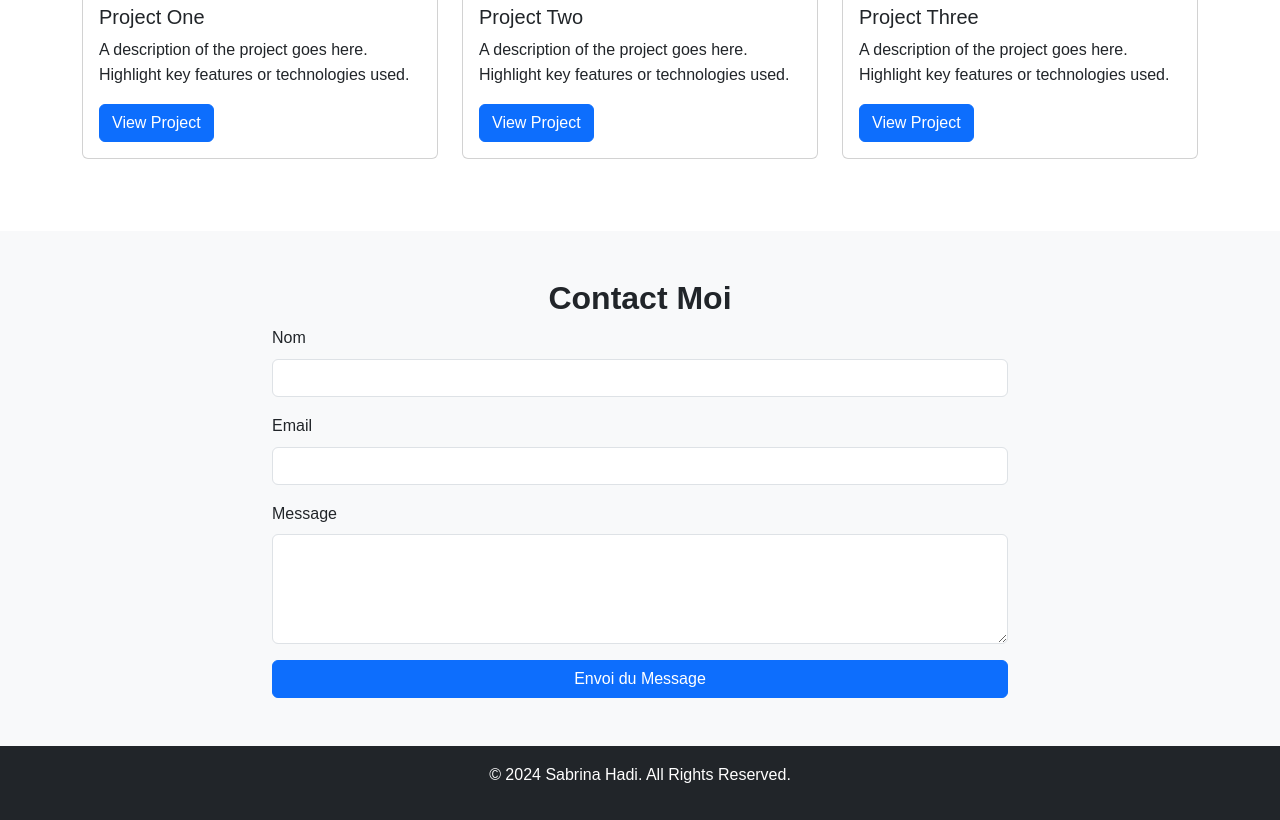
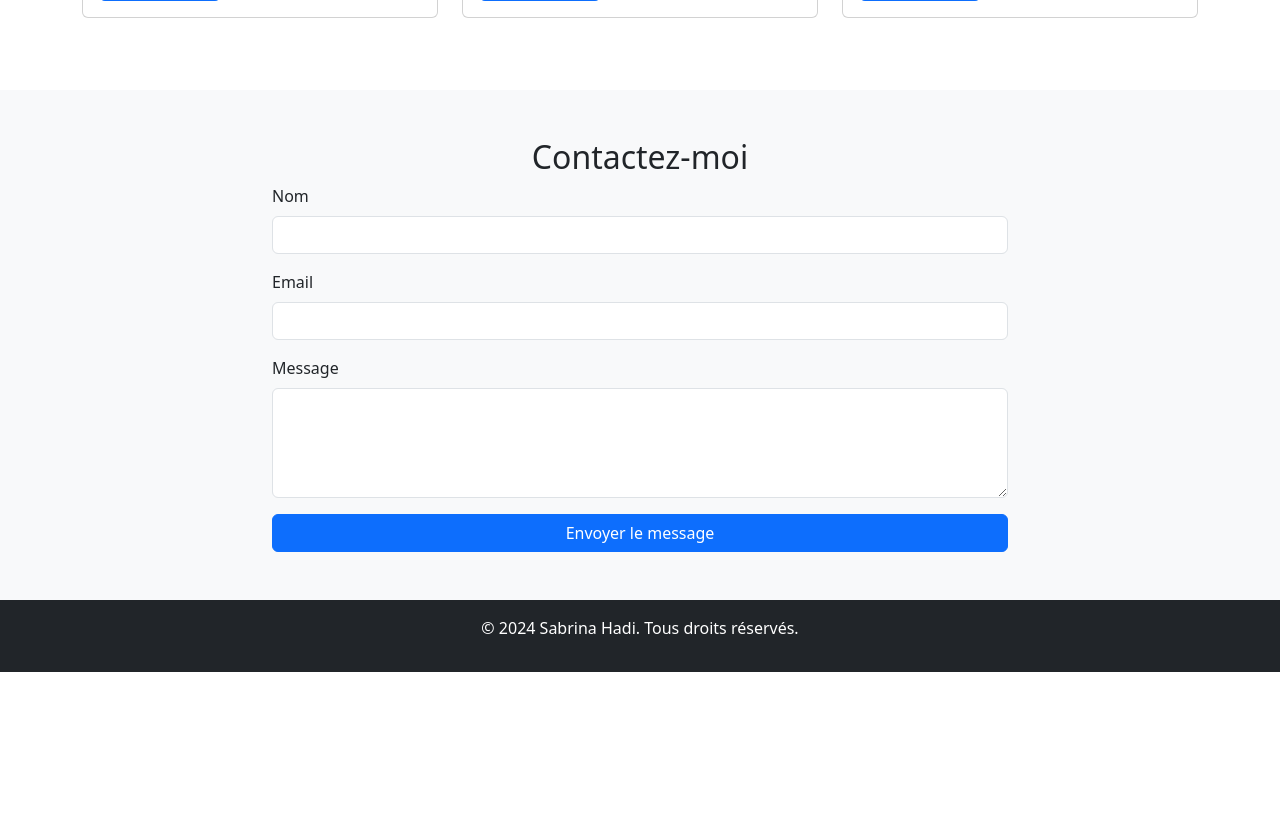
Before and after one commit to hsabrina1/portfolio, a PHP site: page / in a window 1280 px wide. Shown: the part 2073-2893 px from the top of the page. After the commit the page ends 2745 px from the top, so only its background shows below. Run offline with PHP 8.4, Linux system fonts and the light colour scheme.

Commit message:
Add files via upload

```diff
--- a/portfolio/Assets/Css/header.css
+++ b/portfolio/Assets/Css/header.css
@@ -15,7 +15,7 @@ h1, h2, h3 {
 }
 
 header {
-    background: #007bff;
+    background: #4989cd;
     color: #fff;
     padding: 100px 0;
 }
@@ -38,7 +38,7 @@ header h1 {
 
 #skills .skill i {
     font-size: 3rem;
-    color: #007bff;
+    color: #11404d;
     margin-bottom: 10px;
 }
 
--- a/portfolio/index.php
+++ b/portfolio/index.php
@@ -1,5 +1,5 @@
 <!DOCTYPE html>
-<html lang="en">
+<html lang="fr">
 
 <head>
     <meta charset="UTF-8">
@@ -12,16 +12,16 @@
 
 <body>
     <!-- Header -->
-    <header>
-        <?php include '_header.php'; ?>
-    </header>
+    <!-- <header> -->
+        <!-- <?php include '_header.php'; ?> -->
+    <!-- </header> -->
 
     <!-- Image de fond -->
     <section>
-        <img src="./Assets/Images/imagedefond.png" alt="Image de fond" class="img-fluid w-100">
+        <img src="./Assets/Images/imagedefond.jpg" alt="Image de fond" class="img-fluid w-100">
         <div class="container text-center">
-            <h1 class="display-4 mt-4">Sabrina HADI</h1>
-            <p> Développeur web </p>
+            <h1 class="display-4 mt-4">Sabrina Hadi</h1>
+            <p>Développeuse web</p>
         </div>
     </section>
 
@@ -36,7 +36,7 @@
             <div class="collapse navbar-collapse" id="navbarNav">
                 <ul class="navbar-nav ms-auto">
                     <li class="nav-item">
-                        <a class="nav-link active" href="#about">A propos de moi</a>
+                        <a class="nav-link active" href="#about">À propos de moi</a>
                     </li>
                     <li class="nav-item">
                         <a class="nav-link" href="#skills">Compétences</a>
@@ -52,13 +52,13 @@
         </div>
     </nav>
 
-    <!-- About Section -->
+    <!-- Section À propos -->
     <section id="about" class="py-5">
         <div class="container">
             <div class="row align-items-center">
                 <div class="col-lg-6">
-                    <h2>A propos de moi</h2>
-                    <p class="lead">I am a passionate web developer with experience in building and maintaining responsive websites. My expertise is in HTML, CSS, JavaScript, and PHP.</p>
+                    <h2>À propos de moi</h2>
+                    <p class="lead">Développeuse web passionnée, spécialisée dans la création de sites web réactifs et fonctionnels. J’ai une expérience solide en HTML, CSS, JavaScript et PHP, ce qui me permet de réaliser des projets complets et robustes.</p>
                 </div>
                 <div class="col-lg-6">
                     <img src="assets/images/profile.jpg" alt="Sabrina Hadi" class="img-fluid rounded-circle">
@@ -67,7 +67,7 @@
         </div>
     </section>
 
-    <!-- Skills Section -->
+    <!-- Section Compétences -->
     <section id="skills" class="bg-light py-5">
         <div class="container">
             <h2 class="text-center">Mes compétences</h2>
@@ -76,62 +76,62 @@
                     <div class="skill">
                         <i class="bi bi-code-slash fs-1"></i>
                         <h3>HTML & CSS</h3>
-                        <p>Expert in crafting beautiful and responsive web pages.</p>
+                        <p>Création de pages web attractives et adaptées à tout type d’appareil.</p>
                     </div>
                 </div>
                 <div class="col-md-4">
                     <div class="skill">
                         <i class="bi bi-file-code fs-1"></i>
                         <h3>JavaScript</h3>
-                        <p>Proficient in adding interactivity to websites with JS.</p>
+                        <p>Ajout d’interactivité et dynamisme aux sites pour une meilleure expérience utilisateur.</p>
                     </div>
                 </div>
                 <div class="col-md-4">
                     <div class="skill">
                         <i class="bi bi-server fs-1"></i>
                         <h3>PHP & MySQL</h3>
-                        <p>Experience in backend development and database management.</p>
+                        <p>Développement backend et gestion de bases de données pour des sites fonctionnels et sécurisés.</p>
                     </div>
                 </div>
             </div>
         </div>
     </section>
 
-    <!-- Projects Section -->
+    <!-- Section Projets -->
     <section id="projects" class="py-5">
         <div class="container">
-            <h2 class="text-center">Mes Projets</h2>
+            <h2 class="text-center">Mes projets</h2>
             <div class="row">
-                <!-- Project 1 -->
+                <!-- Projet 1 -->
                 <div class="col-md-4">
                     <div class="card mb-4">
-                        <img src="assets/images/project1.jpg" class="card-img-top" alt="Project 1">
+                        <img src="assets/images/project1.jpg" class="card-img-top" alt="Projet 1">
                         <div class="card-body">
-                            <h5 class="card-title">Project One</h5>
-                            <p class="card-text">A description of the project goes here. Highlight key features or technologies used.</p>
-                            <a href="#" class="btn btn-primary">View Project</a>
+                            <h5 class="card-title">Projet Un</h5>
+                            <p class="card-text">Ce projet met en avant une interface utilisateur réactive avec une gestion optimale des données côté serveur.</p>
+                            <a href="#" class="btn btn-primary">Voir le projet</a>
                         </div>
                     </div>
                 </div>
-                <!-- Project 2 -->
+                <!-- Projet 2 -->
                 <div class="col-md-4">
                     <div class="card mb-4">
-                        <img src="assets/images/project2.jpg" class="card-img-top" alt="Project 2">
+                        <img src="assets/images/project2.jpg" class="card-img-top" alt="Projet 2">
                         <div class="card-body">
-                            <h5 class="card-title">Project Two</h5>
-                            <p class="card-text">A description of the project goes here. Highlight key features or technologies used.</p>
-                            <a href="#" class="btn btn-primary">View Project</a>
+                            <h5 class="card-title">Projet Deux</h5>
+                            <p class="card-text">Un site e-commerce complet avec des fonctionnalités de gestion de panier et de paiement sécurisé.</p>
+                            <a href="#" class="btn btn-primary">Voir le projet</a>
                         </div>
                     </div>
                 </div>
-                <!-- Project 3 -->
+                <!-- Projet 3 -->
                 <div class="col-md-4">
                     <div class="card mb-4">
-                        <img src="assets/images/project3.jpg" class="card-img-top" alt="Project 3">
+                        <img src="assets/images/project3.jpg" class="card-img-top" alt="Projet 3">
                         <div class="card-body">
-                            <h5 class="card-title">Project Three</h5>
-                            <p class="card-text">A description of the project goes here. Highlight key features or technologies used.</p>
-                            <a href="#" class="btn btn-primary">View Project</a>
+                            <h5 class="card-title">Projet Trois</h5>
+                            <p class="card-text">Une application web dynamique permettant de gérer des événements en temps réel.</p>
+                            <a href="#" class="btn btn-primary">Voir le projet</a>
                         </div>
                     </div>
                 </div>
@@ -139,10 +139,10 @@
         </div>
     </section>
 
-    <!-- Contact Section -->
+    <!-- Section Contact -->
     <section id="contact" class="bg-light py-5">
         <div class="container">
-            <h2 class="text-center">Contact Moi</h2>
+            <h2 class="text-center">Contactez-moi</h2>
             <div class="row">
                 <div class="col-md-8 mx-auto">
                     <form>
@@ -158,7 +158,7 @@
                             <label for="message" class="form-label">Message</label>
                             <textarea class="form-control" id="message" rows="4" required></textarea>
                         </div>
-                        <button type="submit" class="btn btn-primary w-100">Envoi du Message</button>
+                        <button type="submit" class="btn btn-primary w-100">Envoyer le message</button>
                     </form>
                 </div>
             </div>
@@ -168,7 +168,7 @@
     <!-- Footer -->
     <footer class="bg-dark text-white text-center py-3">
         <div class="container">
-            <p>&copy; 2024 Sabrina Hadi. All Rights Reserved.</p>
+            <p>&copy; 2024 Sabrina Hadi. Tous droits réservés.</p>
         </div>
     </footer>
 
```
Also changed, not shown: portfolio/Assets/Images/imagedefond.jpg (added).
